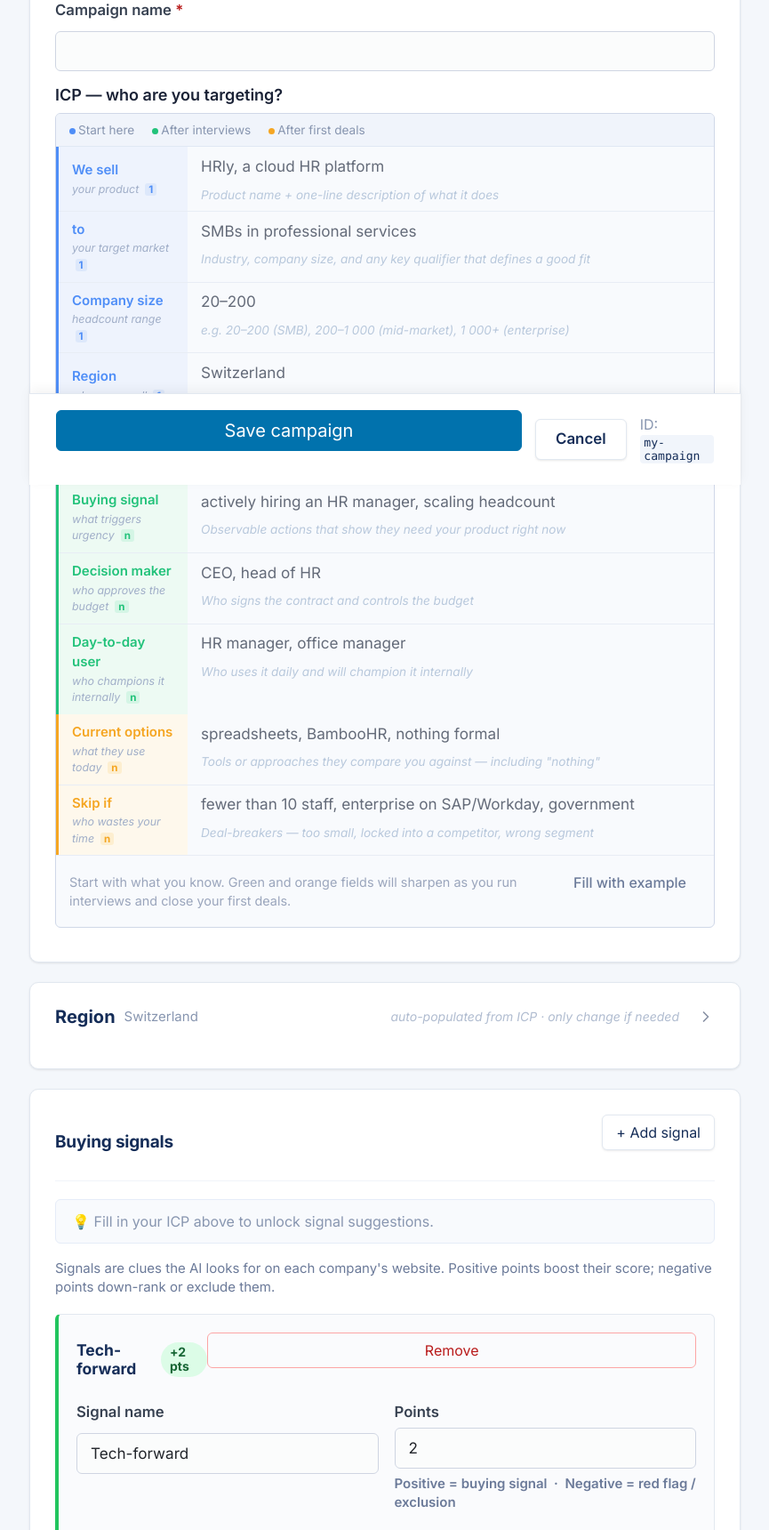
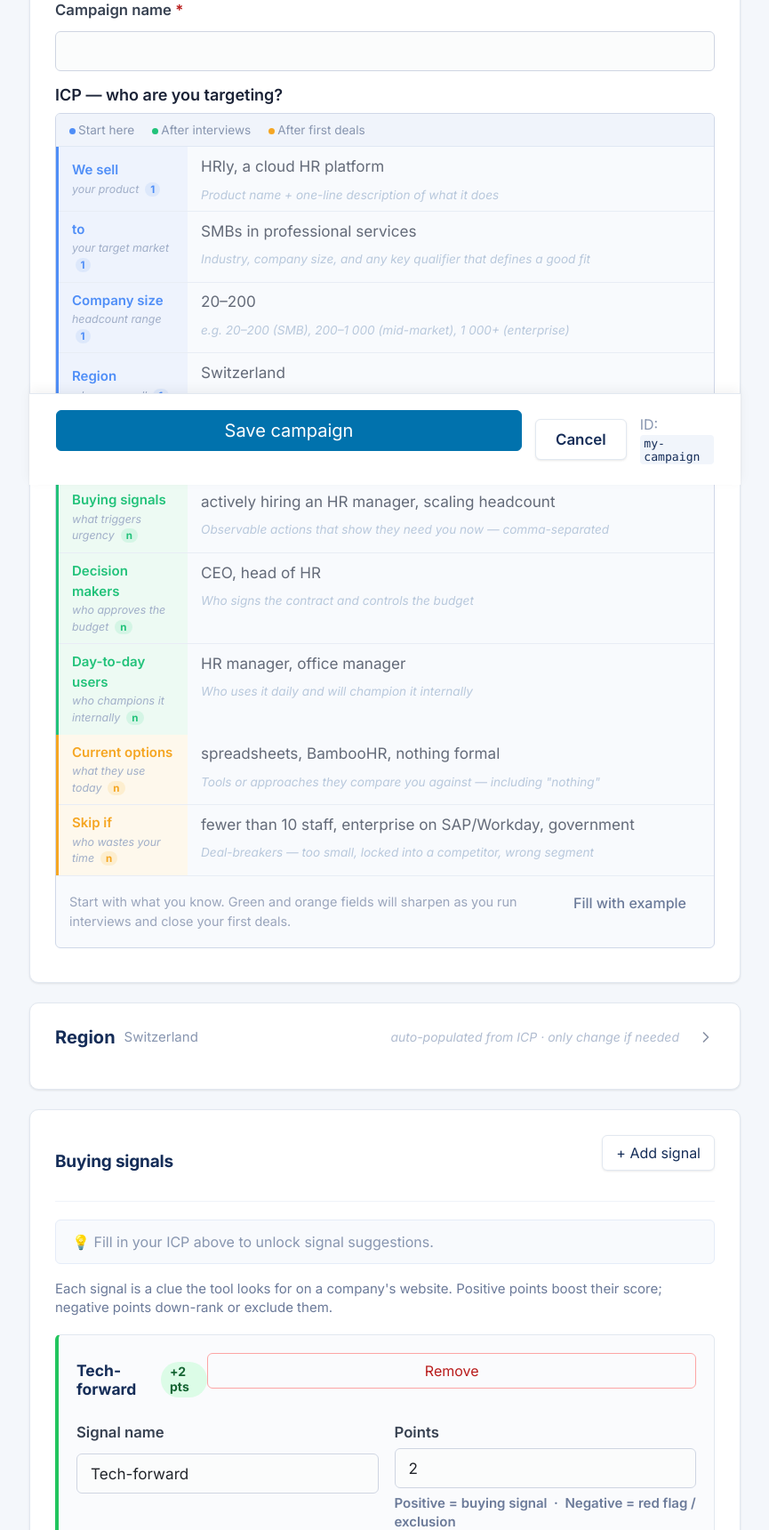
Before and after one commit to tstjep/firstlighthouse, a FastAPI app: page /campaigns/new in a window 1280 px wide. Shown: the part 255-1975 px from the top of the page at 89% size, without its empty margins (7-872 px from the left). Run offline with FastAPI, Linux system fonts and the light colour scheme; some libraries are stand-ins or nearby versions.

Commit message:
fix: pain points plural/n; pill badges; remove all AI mentions from UI
- Pain point → Pain points (n), hint updated to comma-separated
- All 1/n badges now pill-shaped (border-radius:20px, consistent padding)
- Buying signal/Decision maker/Day-to-day user labels pluralised
- Removed all UI references to AI (signals help text, Definition label, field help)
- rebuildIcp prefix updated to "Their pain points include"

Co-Authored-By: Claude Sonnet 4.6 <noreply@anthropic.com>

```diff
--- a/frontend/templates/editor.html
+++ b/frontend/templates/editor.html
@@ -68,7 +68,7 @@
           <div style="display:flex; align-items:stretch; gap:0; border-bottom:1px solid #e8edf5;">
             <div style="flex-shrink:0; width:145px; padding:0.45rem 0.75rem; background:#eef3fd; display:flex; flex-direction:column; justify-content:center; gap:1px;">
               <span style="font-size:0.75rem; font-weight:600; color:#4f8ef7;">We sell</span>
-              <span style="font-size:0.62rem; color:#a0aec8; font-style:italic;">your product &nbsp;<span style="font-style:normal; background:#dde8fb; color:#4f8ef7; border-radius:3px; padding:0 4px; font-size:0.58rem; font-weight:700;">1</span></span>
+              <span style="font-size:0.62rem; color:#a0aec8; font-style:italic;">your product &nbsp;<span style="font-style:normal; background:#dde8fb; color:#4f8ef7; border-radius:20px; padding:1px 6px; font-size:0.58rem; font-weight:700; letter-spacing:0.02em;">1</span></span>
             </div>
             <div style="flex:1; display:flex; flex-direction:column;">
               <input id="icp_product" type="text" placeholder="HRly, a cloud HR platform" style="border:none; background:transparent; padding:0.5rem 0.75rem 0.25rem; font-size:0.82rem; outline:none;" oninput="rebuildIcp(); updateHint(this)">
@@ -78,7 +78,7 @@
           <div style="display:flex; align-items:stretch; gap:0; border-bottom:1px solid #e8edf5;">
             <div style="flex-shrink:0; width:145px; padding:0.45rem 0.75rem; background:#eef3fd; display:flex; flex-direction:column; justify-content:center; gap:1px;">
               <span style="font-size:0.75rem; font-weight:600; color:#4f8ef7;">to</span>
-              <span style="font-size:0.62rem; color:#a0aec8; font-style:italic;">your target market &nbsp;<span style="font-style:normal; background:#dde8fb; color:#4f8ef7; border-radius:3px; padding:0 4px; font-size:0.58rem; font-weight:700;">1</span></span>
+              <span style="font-size:0.62rem; color:#a0aec8; font-style:italic;">your target market &nbsp;<span style="font-style:normal; background:#dde8fb; color:#4f8ef7; border-radius:20px; padding:1px 6px; font-size:0.58rem; font-weight:700; letter-spacing:0.02em;">1</span></span>
             </div>
             <div style="flex:1; display:flex; flex-direction:column;">
               <input id="icp_target" type="text" placeholder="SMBs in professional services" style="border:none; background:transparent; padding:0.5rem 0.75rem 0.25rem; font-size:0.82rem; outline:none;" oninput="rebuildIcp(); updateHint(this)">
@@ -88,7 +88,7 @@
           <div style="display:flex; align-items:stretch; gap:0; border-bottom:1px solid #e8edf5;">
             <div style="flex-shrink:0; width:145px; padding:0.45rem 0.75rem; background:#eef3fd; display:flex; flex-direction:column; justify-content:center; gap:1px;">
               <span style="font-size:0.75rem; font-weight:600; color:#4f8ef7;">Company size</span>
-              <span style="font-size:0.62rem; color:#a0aec8; font-style:italic;">headcount range &nbsp;<span style="font-style:normal; background:#dde8fb; color:#4f8ef7; border-radius:3px; padding:0 4px; font-size:0.58rem; font-weight:700;">1</span></span>
+              <span style="font-size:0.62rem; color:#a0aec8; font-style:italic;">headcount range &nbsp;<span style="font-style:normal; background:#dde8fb; color:#4f8ef7; border-radius:20px; padding:1px 6px; font-size:0.58rem; font-weight:700; letter-spacing:0.02em;">1</span></span>
             </div>
             <div style="flex:1; display:flex; flex-direction:column;">
               <input id="icp_size" type="text" placeholder="20–200" style="border:none; background:transparent; padding:0.5rem 0.75rem 0.25rem; font-size:0.82rem; outline:none;" oninput="rebuildIcp(); updateHint(this)">
@@ -98,7 +98,7 @@
           <div style="display:flex; align-items:stretch; gap:0; border-bottom:1px solid #e8edf5;">
             <div style="flex-shrink:0; width:145px; padding:0.45rem 0.75rem; background:#eef3fd; display:flex; flex-direction:column; justify-content:center; gap:1px;">
               <span style="font-size:0.75rem; font-weight:600; color:#4f8ef7;">Region</span>
-              <span style="font-size:0.62rem; color:#a0aec8; font-style:italic;">where you sell &nbsp;<span style="font-style:normal; background:#dde8fb; color:#4f8ef7; border-radius:3px; padding:0 4px; font-size:0.58rem; font-weight:700;">1</span></span>
+              <span style="font-size:0.62rem; color:#a0aec8; font-style:italic;">where you sell &nbsp;<span style="font-style:normal; background:#dde8fb; color:#4f8ef7; border-radius:20px; padding:1px 6px; font-size:0.58rem; font-weight:700; letter-spacing:0.02em;">1</span></span>
             </div>
             <div style="flex:1; display:flex; flex-direction:column;">
               <input id="icp_region" type="text" placeholder="Switzerland" style="border:none; background:transparent; padding:0.5rem 0.75rem 0.25rem; font-size:0.82rem; outline:none;" oninput="rebuildIcp(); updateHint(this); applyRegionFromIcp(this.value)">
@@ -107,12 +107,12 @@
           </div>
           <div style="display:flex; align-items:stretch; gap:0; border-bottom:1px solid #e8edf5;">
             <div style="flex-shrink:0; width:145px; padding:0.45rem 0.75rem; background:#eef3fd; display:flex; flex-direction:column; justify-content:center; gap:1px;">
-              <span style="font-size:0.75rem; font-weight:600; color:#4f8ef7;">Pain point</span>
-              <span style="font-size:0.62rem; color:#a0aec8; font-style:italic;">your hypothesis &nbsp;<span style="font-style:normal; background:#dde8fb; color:#4f8ef7; border-radius:3px; padding:0 4px; font-size:0.58rem; font-weight:700;">1</span></span>
+              <span style="font-size:0.75rem; font-weight:600; color:#4f8ef7;">Pain points</span>
+              <span style="font-size:0.62rem; color:#a0aec8; font-style:italic;">their struggles &nbsp;<span style="font-style:normal; background:#dde8fb; color:#4f8ef7; border-radius:20px; padding:1px 6px; font-size:0.58rem; font-weight:700; letter-spacing:0.02em;">n</span></span>
             </div>
             <div style="flex:1; display:flex; flex-direction:column;">
-              <input id="icp_pain" type="text" placeholder="manual HR admin and staying compliant with Swiss labour law" style="border:none; background:transparent; padding:0.5rem 0.75rem 0.25rem; font-size:0.82rem; outline:none;" oninput="rebuildIcp(); updateHint(this)">
-              <span class="icp-hint">The problem they feel every week — be specific, not generic</span>
+              <input id="icp_pain" type="text" placeholder="manual HR admin, staying compliant with Swiss labour law" style="border:none; background:transparent; padding:0.5rem 0.75rem 0.25rem; font-size:0.82rem; outline:none;" oninput="rebuildIcp(); updateHint(this)">
+              <span class="icp-hint">Problems they feel every week — be specific, comma-separated</span>
             </div>
           </div>
         </div>
@@ -121,18 +121,18 @@
         <div style="border-left:3px solid #22c27a;">
           <div style="display:flex; align-items:stretch; gap:0; border-bottom:1px solid #e8edf5;">
             <div style="flex-shrink:0; width:145px; padding:0.45rem 0.75rem; background:#edfaf3; display:flex; flex-direction:column; justify-content:center; gap:1px;">
-              <span style="font-size:0.75rem; font-weight:600; color:#22c27a;">Buying signal</span>
-              <span style="font-size:0.62rem; color:#a0aec8; font-style:italic;">what triggers urgency &nbsp;<span style="font-style:normal; background:#d4f5e5; color:#22c27a; border-radius:3px; padding:0 4px; font-size:0.58rem; font-weight:700;">n</span></span>
+              <span style="font-size:0.75rem; font-weight:600; color:#22c27a;">Buying signals</span>
+              <span style="font-size:0.62rem; color:#a0aec8; font-style:italic;">what triggers urgency &nbsp;<span style="font-style:normal; background:#d4f5e5; color:#22c27a; border-radius:20px; padding:1px 6px; font-size:0.58rem; font-weight:700; letter-spacing:0.02em;">n</span></span>
             </div>
             <div style="flex:1; display:flex; flex-direction:column;">
               <input id="icp_signal" type="text" placeholder="actively hiring an HR manager, scaling headcount" style="border:none; background:transparent; padding:0.5rem 0.75rem 0.25rem; font-size:0.82rem; outline:none;" oninput="rebuildIcp(); updateHint(this)">
-              <span class="icp-hint">Observable actions that show they need your product right now</span>
+              <span class="icp-hint">Observable actions that show they need you now — comma-separated</span>
             </div>
           </div>
           <div style="display:flex; align-items:stretch; gap:0; border-bottom:1px solid #e8edf5;">
             <div style="flex-shrink:0; width:145px; padding:0.45rem 0.75rem; background:#edfaf3; display:flex; flex-direction:column; justify-content:center; gap:1px;">
-              <span style="font-size:0.75rem; font-weight:600; color:#22c27a;">Decision maker</span>
-              <span style="font-size:0.62rem; color:#a0aec8; font-style:italic;">who approves the budget &nbsp;<span style="font-style:normal; background:#d4f5e5; color:#22c27a; border-radius:3px; padding:0 4px; font-size:0.58rem; font-weight:700;">n</span></span>
+              <span style="font-size:0.75rem; font-weight:600; color:#22c27a;">Decision makers</span>
+              <span style="font-size:0.62rem; color:#a0aec8; font-style:italic;">who approves the budget &nbsp;<span style="font-style:normal; background:#d4f5e5; color:#22c27a; border-radius:20px; padding:1px 6px; font-size:0.58rem; font-weight:700; letter-spacing:0.02em;">n</span></span>
             </div>
             <div style="flex:1; display:flex; flex-direction:column;">
               <input id="icp_role" type="text" placeholder="CEO, head of HR" style="border:none; background:transparent; padding:0.5rem 0.75rem 0.25rem; font-size:0.82rem; outline:none;" oninput="rebuildIcp(); updateHint(this)">
@@ -141,8 +141,8 @@
           </div>
           <div style="display:flex; align-items:stretch; gap:0;">
             <div style="flex-shrink:0; width:145px; padding:0.45rem 0.75rem; background:#edfaf3; display:flex; flex-direction:column; justify-content:center; gap:1px;">
-              <span style="font-size:0.75rem; font-weight:600; color:#22c27a;">Day-to-day user</span>
-              <span style="font-size:0.62rem; color:#a0aec8; font-style:italic;">who champions it internally &nbsp;<span style="font-style:normal; background:#d4f5e5; color:#22c27a; border-radius:3px; padding:0 4px; font-size:0.58rem; font-weight:700;">n</span></span>
+              <span style="font-size:0.75rem; font-weight:600; color:#22c27a;">Day-to-day users</span>
+              <span style="font-size:0.62rem; color:#a0aec8; font-style:italic;">who champions it internally &nbsp;<span style="font-style:normal; background:#d4f5e5; color:#22c27a; border-radius:20px; padding:1px 6px; font-size:0.58rem; font-weight:700; letter-spacing:0.02em;">n</span></span>
             </div>
             <div style="flex:1; display:flex; flex-direction:column;">
               <input id="icp_user" type="text" placeholder="HR manager, office manager" style="border:none; background:transparent; padding:0.5rem 0.75rem 0.25rem; font-size:0.82rem; outline:none;" oninput="rebuildIcp(); updateHint(this)">
@@ -156,7 +156,7 @@
           <div style="display:flex; align-items:stretch; gap:0; border-bottom:1px solid #e8edf5;">
             <div style="flex-shrink:0; width:145px; padding:0.45rem 0.75rem; background:#fef8ec; display:flex; flex-direction:column; justify-content:center; gap:1px;">
               <span style="font-size:0.75rem; font-weight:600; color:#f5a623;">Current options</span>
-              <span style="font-size:0.62rem; color:#a0aec8; font-style:italic;">what they use today &nbsp;<span style="font-style:normal; background:#fdeecf; color:#f5a623; border-radius:3px; padding:0 4px; font-size:0.58rem; font-weight:700;">n</span></span>
+              <span style="font-size:0.62rem; color:#a0aec8; font-style:italic;">what they use today &nbsp;<span style="font-style:normal; background:#fdeecf; color:#f5a623; border-radius:20px; padding:1px 6px; font-size:0.58rem; font-weight:700; letter-spacing:0.02em;">n</span></span>
             </div>
             <div style="flex:1; display:flex; flex-direction:column;">
               <input id="icp_options" type="text" placeholder="spreadsheets, BambooHR, nothing formal" style="border:none; background:transparent; padding:0.5rem 0.75rem 0.25rem; font-size:0.82rem; outline:none;" oninput="rebuildIcp(); updateHint(this)">
@@ -166,7 +166,7 @@
           <div style="display:flex; align-items:stretch; gap:0;">
             <div style="flex-shrink:0; width:145px; padding:0.45rem 0.75rem; background:#fef8ec; display:flex; flex-direction:column; justify-content:center; gap:1px;">
               <span style="font-size:0.75rem; font-weight:600; color:#f5a623;">Skip if</span>
-              <span style="font-size:0.62rem; color:#a0aec8; font-style:italic;">who wastes your time &nbsp;<span style="font-style:normal; background:#fdeecf; color:#f5a623; border-radius:3px; padding:0 4px; font-size:0.58rem; font-weight:700;">n</span></span>
+              <span style="font-size:0.62rem; color:#a0aec8; font-style:italic;">who wastes your time &nbsp;<span style="font-style:normal; background:#fdeecf; color:#f5a623; border-radius:20px; padding:1px 6px; font-size:0.58rem; font-weight:700; letter-spacing:0.02em;">n</span></span>
             </div>
             <div style="flex:1; display:flex; flex-direction:column;">
               <input id="icp_skip" type="text" placeholder="fewer than 10 staff, enterprise on SAP/Workday, government" style="border:none; background:transparent; padding:0.5rem 0.75rem 0.25rem; font-size:0.82rem; outline:none;" oninput="rebuildIcp(); updateHint(this)">
@@ -253,7 +253,7 @@
     <div id="signalsStageHint" style="display:none; margin-bottom:0.85rem; font-size:0.8rem; color:#8896b0; background:#f8fafd; border:1px solid #e5ecf8; border-radius:var(--radius-sm); padding:0.6rem 0.9rem;"></div>
 
     <p class="help" style="margin-bottom: 1rem;">
-      Signals are clues the AI looks for on each company's website. Positive points boost their score; negative points down-rank or exclude them.
+      Each signal is a clue the tool looks for on a company's website. Positive points boost their score; negative points down-rank or exclude them.
     </p>
 
     <!-- AI "suggest from ICP" panel -->
@@ -320,12 +320,12 @@
             help="Shown in the results table header tooltip.") }}
 
         {{ textarea_field(
-            "Definition (instructions for the AI)",
+            "Definition",
             "signals." ~ loop.index0 ~ ".llm_definition",
             sig.llm_definition,
             rows=3,
             placeholder="Mark Yes if the company's website mentions sponsor licences, skilled worker visas, or corporate immigration services. Mark No if there is no clear evidence.",
-            help="Write this as a clear instruction. The AI will follow it when reading each company's website."
+            help="Write this as a clear instruction. Used when reading each company's website."
         ) }}
 
         {{ field(
@@ -620,7 +620,7 @@ function injectSignal(sig) {
     <label>Short description
       <input type="text" name="signals.${idx}.description" value="${esc(sig.description)}">
     </label>
-    <label>Definition (instructions for the AI)
+    <label>Definition
       <textarea name="signals.${idx}.llm_definition" rows="3">${esc(sig.llm_definition)}</textarea>
     </label>
     <label>Keywords
@@ -921,7 +921,7 @@ function rebuildIcp() {
     { id: 'icp_target',  prefix: ' to ',                                suffix: '' },
     { id: 'icp_size',    prefix: ', ',                                  suffix: '' },
     { id: 'icp_region',  prefix: ' in ',                                suffix: '.' },
-    { id: 'icp_pain',    prefix: ' Their pain point is ',               suffix: '.' },
+    { id: 'icp_pain',    prefix: ' Their pain points include ',          suffix: '.' },
     { id: 'icp_signal',  prefix: ' A buying signal is when they ',      suffix: '.' },
     { id: 'icp_role',    prefix: ' The decision maker is the ',         suffix: '.' },
     { id: 'icp_user',    prefix: ' The day-to-day user is the ',        suffix: '.' },
@@ -972,7 +972,7 @@ const ICP_EXAMPLES = {
   icp_target:  'SMBs in professional services',
   icp_size:    '20–200',
   icp_region:  'Switzerland',
-  icp_pain:    'manual HR admin and staying compliant with Swiss labour law',
+  icp_pain:    'manual HR admin, staying compliant with Swiss labour law',
   icp_signal:  'actively hiring an HR manager, scaling headcount',
   icp_role:    'CEO, head of HR',
   icp_user:    'HR manager, office manager',
```
